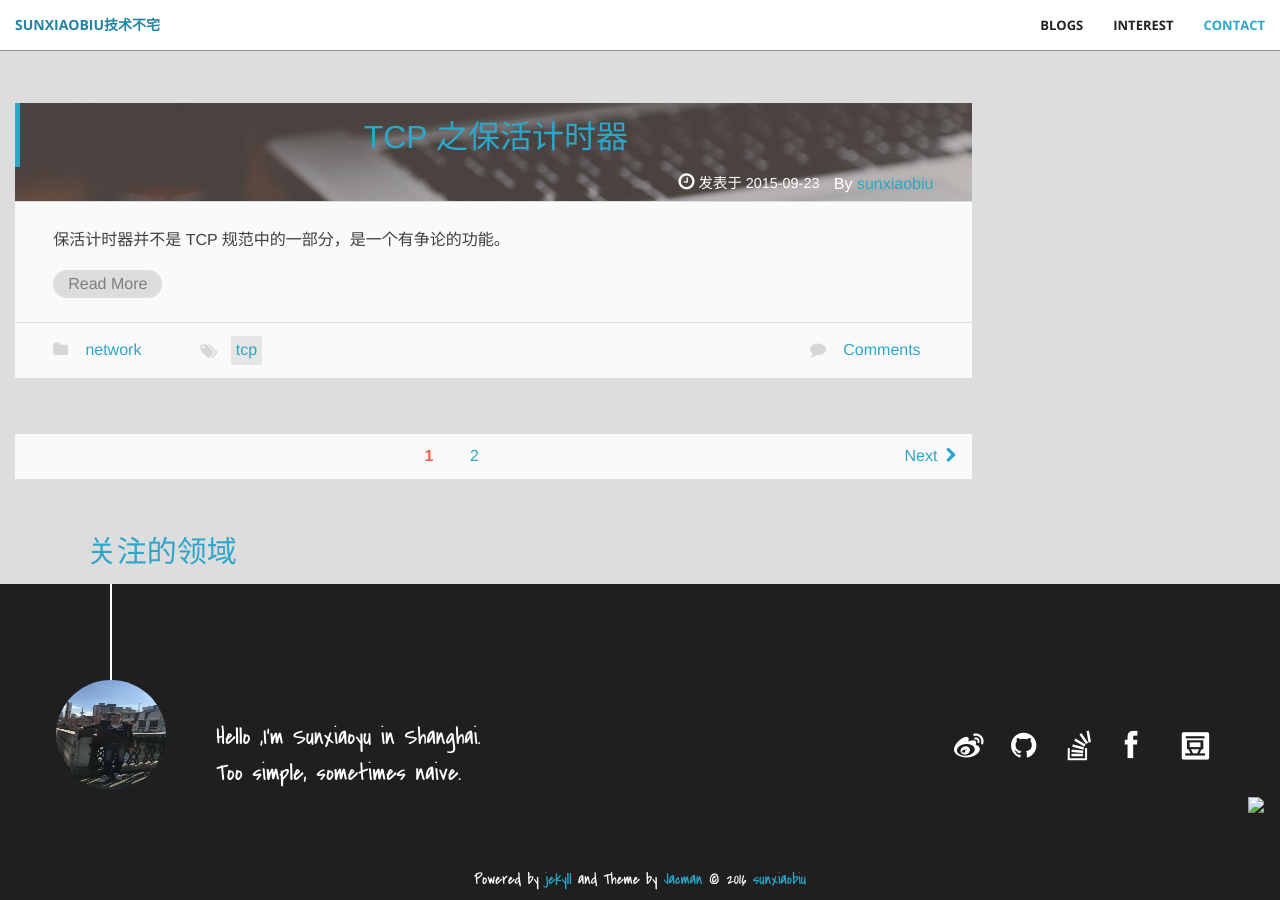
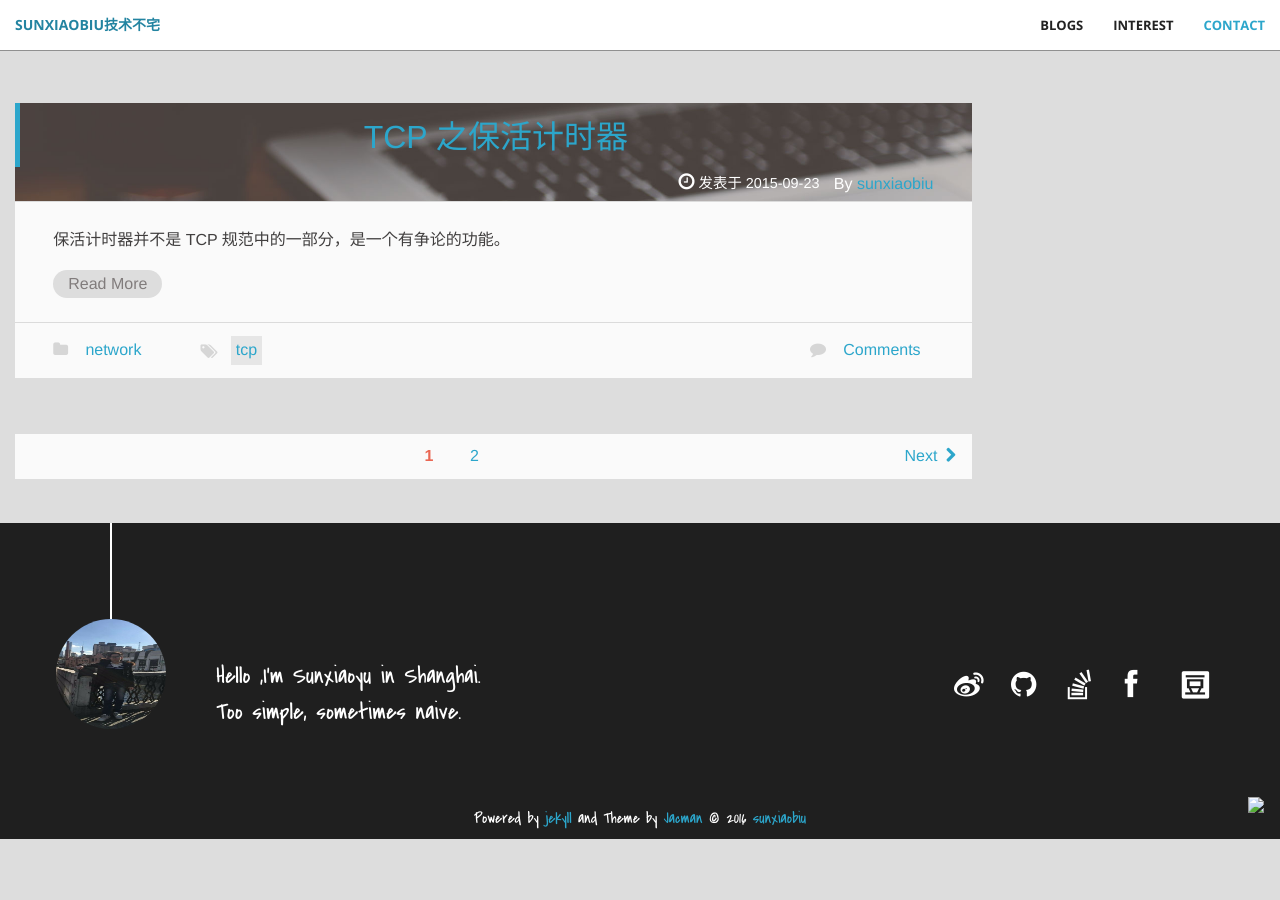
Before and after one commit to llyangMax/llyangBlog, a Jekyll site: the page built from index.html, in a window 1280 px wide and 900 px high, scrolled down 4126 px. Built offline with Jekyll 4.4.1, drawn with Linux system fonts in a browser that asks for light colours; nearby versions of some CDN libraries; emoji names are drawn with the system emoji font; library files that are not in the unit come from our copies; Markdown is read by kramdown in place of the engine named in the settings; the list of posts is cut into pages by our own code; comment, search, counter and statistics services are not loaded; after the commit the page ends 4965 px from its top, so only the background shows below that.

Commit message:
blog模板

```diff
--- a/_includes/portfolio.html
+++ b/_includes/portfolio.html
@@ -1,9 +1,9 @@
 <section class="no-padding" id="portfolio">
-    <section class="container" style="padding-bottom:0px">
+<!--     <section class="container" style="padding-bottom:0px">
     <span style="color:#2ca6cb;text-algin:left;font-size:30px">
         <h2>&nbsp;&nbsp;关注的领域</h2>
     </span>
-    </section>
+    </section> -->
    <!--  <section class="container">
         <div class="container-fluid">
             <div class="row no-gutter">
```
